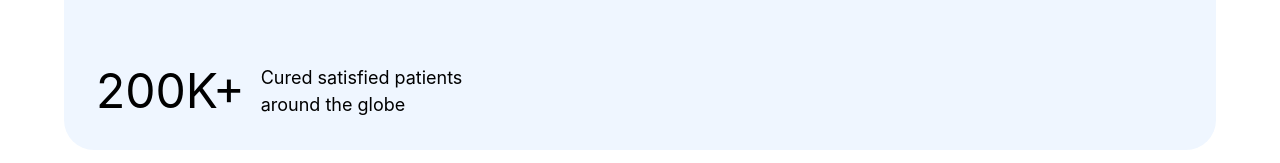
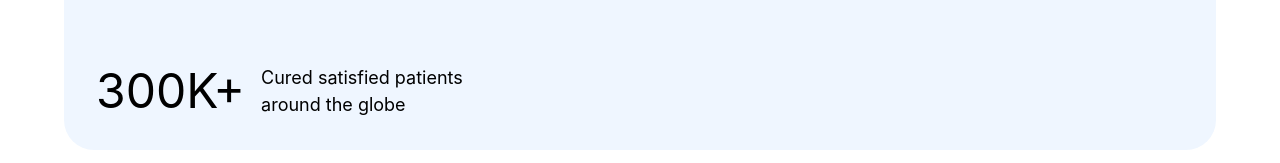
Before and after one commit to hamdard-coder/vitalflow, a React (Vite) app: page / in a window 1280 px wide. Shown: the part 1208-1371 px from the top of the page. Built offline with nearby package versions, Linux system fonts and the light colour scheme.

Commit message:
first commit

```diff
--- a/src/assets/components/Virtual/Virtual.jsx
+++ b/src/assets/components/Virtual/Virtual.jsx
@@ -64,7 +64,7 @@ const Virtual = () => {
           </div>
         </form>
         <div className="md:flex md:items-center md:gap-4 md:mt-16">
-          <p className="md:text-5xl">200K+</p>
+          <p className="md:text-5xl">300K+</p>
           <p className="md:text-[18px]">
             Cured satisfied patients <br /> around the globe
           </p>
```
